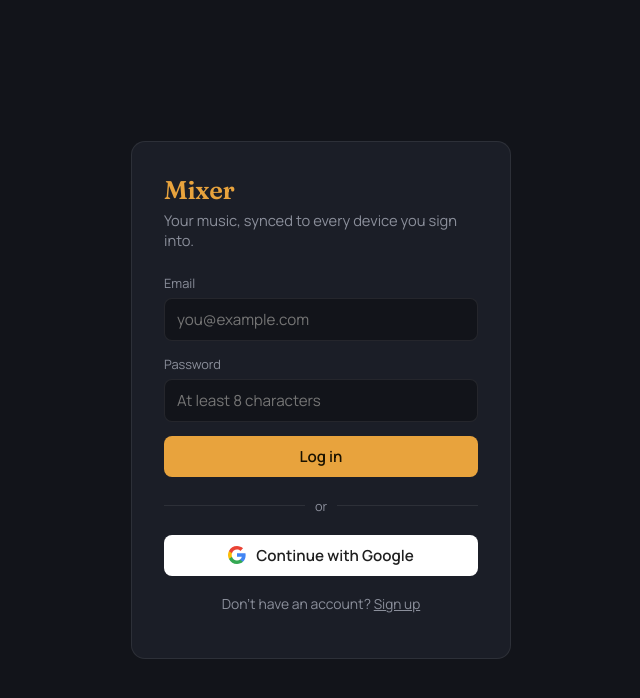
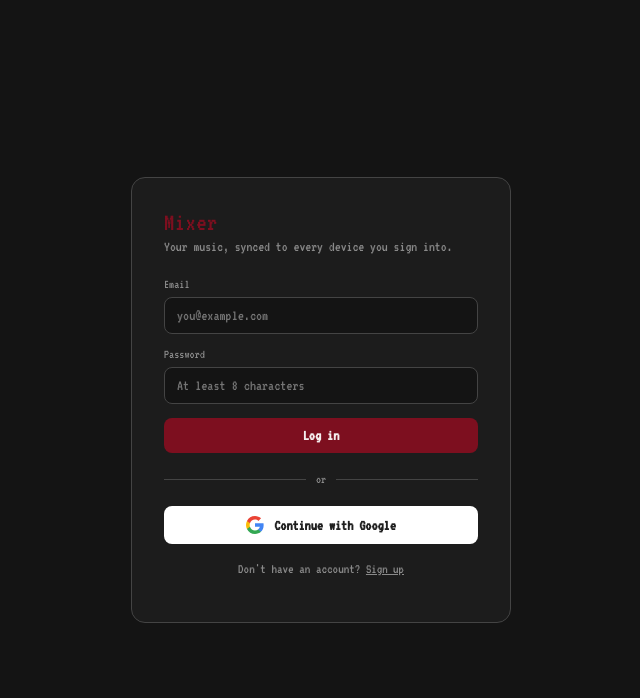
Before and after one commit to ALAPAVI-ALAPAVI/mixer, a Next.js app: page /login in a window 1280 px wide. Shown: the top 698 px of the page, without its empty margins (319-959 px from the left). Built offline with nearby package versions, Linux system fonts and the light colour scheme; no server answers.

Commit message:
Restyle: dark grayscale palette with maroon accent, VT323 font

```diff
--- a/app/globals.css
+++ b/app/globals.css
@@ -1,12 +1,13 @@
 :root {
-  --bg: #12141a;
-  --surface: #1b1e27;
-  --surface-2: #242938;
-  --border: rgba(255, 255, 255, 0.08);
-  --accent: #e8a33d;
-  --accent-hover: #f2b458;
-  --text: #ede9e3;
-  --text-muted: #8b8f9b;
+  --bg: #141414;
+  --surface: #1c1c1c;
+  --surface-2: #2c2c2c;
+  --border: #444444;
+  --accent: #7d0f1f;
+  --accent-hover: #9c1526;
+  --accent-text: #f5eeee;
+  --text: #e4e4e2;
+  --text-muted: #8a8a8a;
   --danger: #d9634a;
   --danger-hover: #e4785f;
 }
@@ -21,7 +22,7 @@ body {
   margin: 0;
   background: var(--bg);
   color: var(--text);
-  font-family: 'Manrope', system-ui, -apple-system, sans-serif;
+  font-family: 'VT323', monospace;
   min-height: 100vh;
   /* Stops the browser's native swipe-down-to-reload gesture on mobile.
      Harmless on desktop, which doesn't have that gesture to begin with. */
@@ -29,9 +30,9 @@ body {
 }
 
 h1, h2, h3, .brand {
-  font-family: 'Fraunces', Georgia, serif;
-  font-weight: 600;
-  letter-spacing: -0.01em;
+  font-family: 'VT323', monospace;
+  font-weight: 400;
+  letter-spacing: 0.02em;
 }
 
 button {
@@ -49,7 +50,7 @@ a {
 
 ::selection {
   background: var(--accent);
-  color: #1a1200;
+  color: var(--accent-text);
 }
 
 :focus-visible {
@@ -123,7 +124,7 @@ main.content {
 
 .btn-primary {
   background: var(--accent);
-  color: #1a1200;
+  color: var(--accent-text);
 }
 
 .btn-primary:hover {
@@ -596,7 +597,7 @@ main.content {
   height: 52px;
   border-radius: 50%;
   background: var(--accent);
-  color: #1a1200;
+  color: var(--accent-text);
   border: none;
   font-size: 1.6rem;
   line-height: 1;
@@ -668,10 +669,10 @@ main.content {
   height: 64px;
   border-radius: 50%;
   background: var(--accent);
-  color: #1a1200;
-  font-family: 'Fraunces', Georgia, serif;
+  color: var(--accent-text);
+  font-family: 'VT323', monospace;
   font-size: 1.8rem;
-  font-weight: 600;
+  font-weight: 400;
   display: flex;
   align-items: center;
   justify-content: center;
@@ -809,7 +810,7 @@ main.content {
   height: 68px;
   border-radius: 50%;
   background: var(--accent);
-  color: #1a1200;
+  color: var(--accent-text);
   border: none;
   font-size: 1.5rem;
   display: flex;
@@ -966,7 +967,7 @@ main.content {
   align-items: center;
   justify-content: center;
   flex-shrink: 0;
-  color: #1a1200;
+  color: var(--accent-text);
 }
 
 .track-checkbox.checked {
--- a/app/layout.js
+++ b/app/layout.js
@@ -8,7 +8,7 @@ export const metadata = {
 };
 
 export const viewport = {
-  themeColor: '#12141a',
+  themeColor: '#141414',
 };
 
 export default function RootLayout({ children }) {
@@ -18,7 +18,7 @@ export default function RootLayout({ children }) {
         <link rel="preconnect" href="https://fonts.googleapis.com" />
         <link rel="preconnect" href="https://fonts.gstatic.com" crossOrigin="true" />
         <link
-          href="https://fonts.googleapis.com/css2?family=Fraunces:wght@500;600;700&family=Manrope:wght@400;500;600;700&display=swap"
+          href="https://fonts.googleapis.com/css2?family=VT323&display=swap"
           rel="stylesheet"
         />
       </head>
--- a/components/AppShell.js
+++ b/components/AppShell.js
@@ -563,7 +563,7 @@ export default function AppShell({ userName }) {
       <main className="content">
         {loadError && <div className="form-error">{loadError}</div>}
         {usingCachedLibrary && (
-          <div className="form-error" style={{ background: 'rgba(232,163,61,0.12)', borderColor: 'rgba(232,163,61,0.4)', color: 'var(--accent)' }}>
+          <div className="form-error" style={{ background: 'rgba(125,15,31,0.18)', borderColor: 'rgba(125,15,31,0.5)', color: 'var(--accent-text)' }}>
             You're offline — showing your last-known library.
           </div>
         )}
--- a/components/HomeScreen.js
+++ b/components/HomeScreen.js
@@ -28,7 +28,7 @@ export default function HomeScreen({ userName, uploading, uploadError, uploadNot
 
       {uploadError && <div className="form-error">{uploadError}</div>}
       {uploadNotice && !uploadError && (
-        <div className="form-error" style={{ background: 'rgba(232,163,61,0.12)', borderColor: 'rgba(232,163,61,0.4)', color: 'var(--accent)' }}>
+        <div className="form-error" style={{ background: 'rgba(125,15,31,0.18)', borderColor: 'rgba(125,15,31,0.5)', color: 'var(--accent-text)' }}>
           {uploadNotice}
         </div>
       )}
```
Also changed, not shown: public/manifest.json, 2 other files (tests, documents, lock files or other folders).
